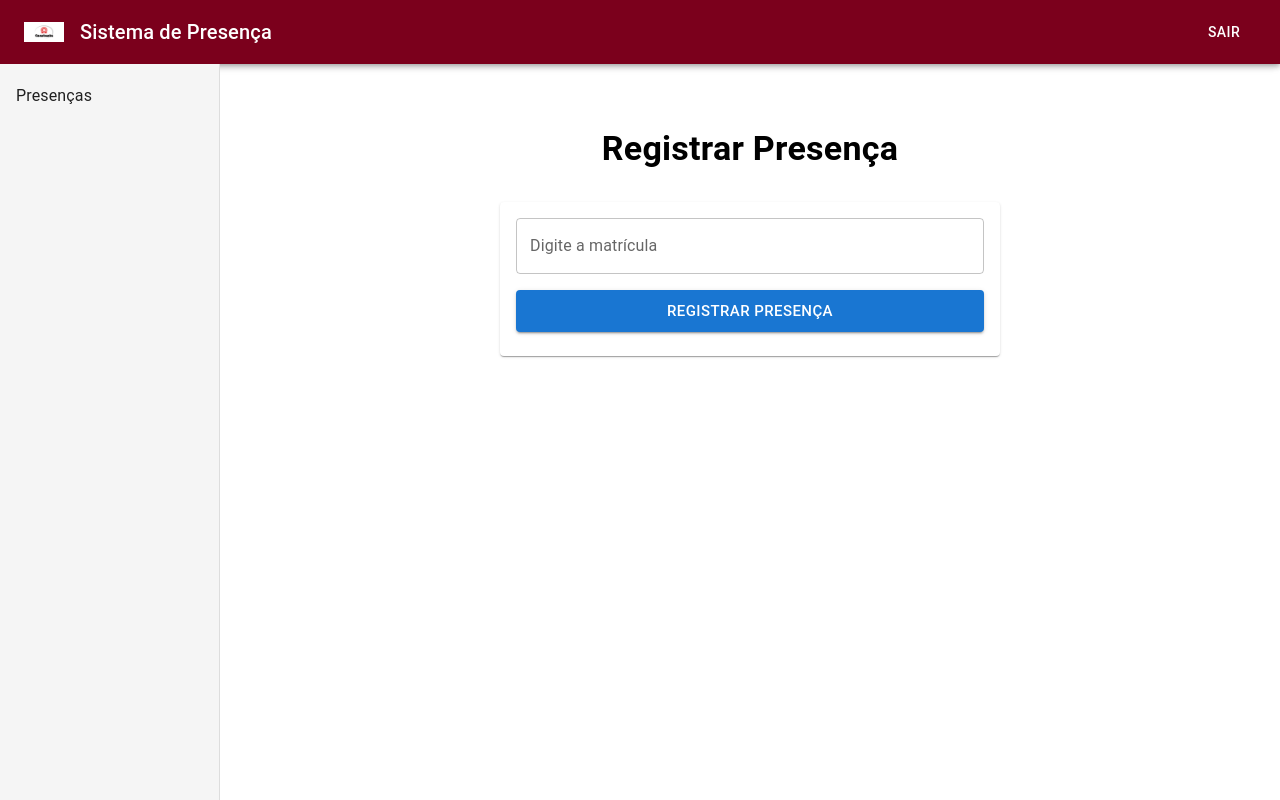
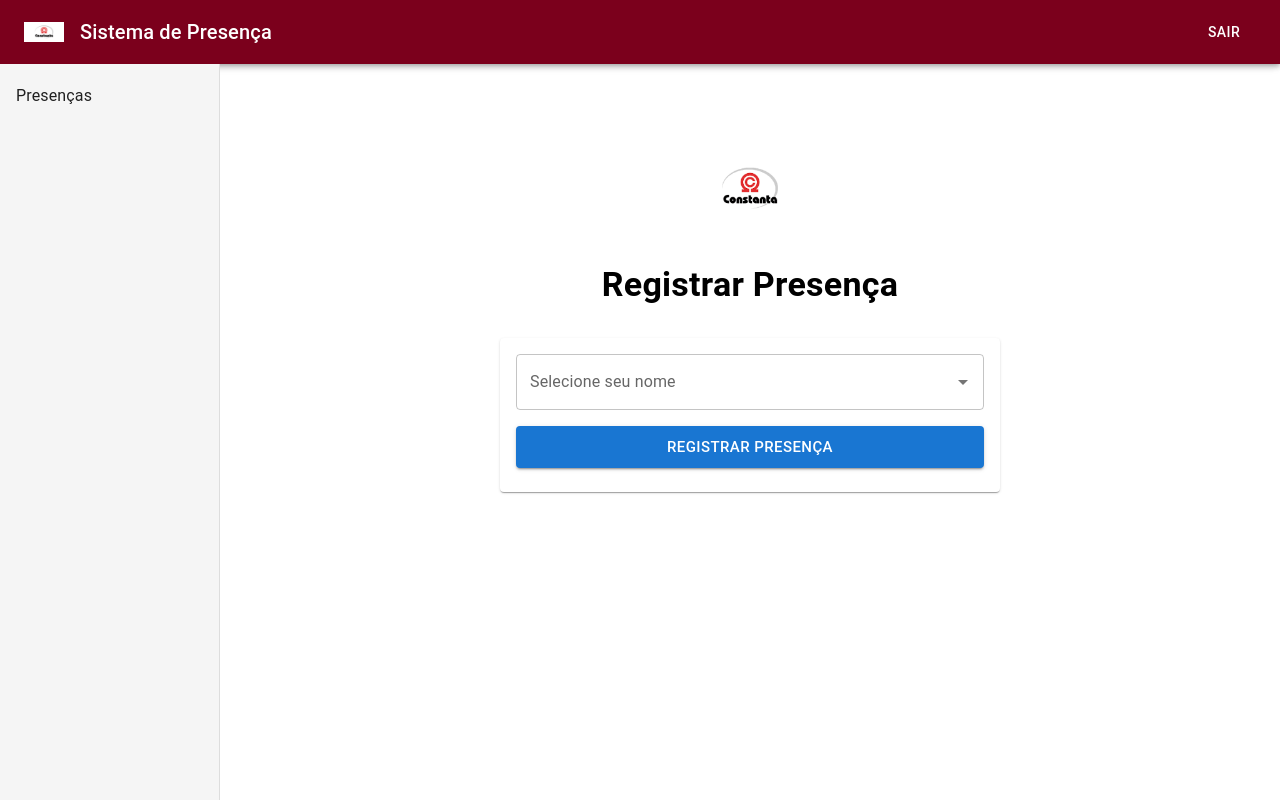
Before and after one commit to brunavillanova/sistema-presenca-backend, a React (Vite) app in the folder frontend/: page /presencas in a window 1280 px wide. Built offline with nearby package versions, Linux system fonts and the light colour scheme; no server answers.

Commit message:
alterando de matricula, para nome

```diff
--- a/frontend/src/pages/Presencas.tsx
+++ b/frontend/src/pages/Presencas.tsx
@@ -1,3 +1,5 @@
+import Autocomplete from "@mui/material/Autocomplete";
+
 import {
   Box,
   Button,
@@ -20,14 +22,22 @@ import MainLayout from "../layouts/MainLayout";
 
 import api from "../services/api";
 
+import empresa from "../assets/empresa.png";
+
 function Presencas() {
 
   const usuario = JSON.parse(
     localStorage.getItem("usuario") || "{}"
   );
 
+  const [nome, setNome] =
+    useState("");
+
   const [matricula, setMatricula] =
     useState("");
+
+  const [funcionarios, setFuncionarios] =
+    useState<any[]>([]);
 
   const [dataFiltro, setDataFiltro] =
     useState("");
@@ -40,6 +50,26 @@ function Presencas() {
 
   const [erro, setErro] =
     useState("");
+
+  async function carregarFuncionarios() {
+
+    try {
+
+      const response =
+        await api.get(
+          "/funcionarios"
+        );
+
+      setFuncionarios(
+        response.data
+      );
+
+    } catch (error) {
+
+      console.log(error);
+
+    }
+  }
 
   async function carregarPresencas() {
 
@@ -94,6 +124,8 @@ function Presencas() {
           response.data.presenca.atraso,
       });
 
+      setNome("");
+
       setMatricula("");
 
       carregarPresencas();
@@ -119,6 +151,8 @@ function Presencas() {
 
     carregarPresencas();
 
+    carregarFuncionarios();
+
   }, [dataFiltro]);
 
   return (
@@ -138,6 +172,26 @@ function Presencas() {
           pt: 4,
         }}
       >
+
+        <Box
+          sx={{
+            display: "flex",
+            justifyContent: "center",
+            mb: 2,
+          }}
+        >
+
+          <img
+            src={empresa}
+            alt="Logo Empresa"
+            style={{
+              width: 120,
+              height: 120,
+              objectFit: "contain",
+            }}
+          />
+
+        </Box>
 
         {/* FUNCIONÁRIO */}
         {usuario.tipo !== "admin" && (
@@ -174,16 +228,35 @@ function Presencas() {
                   }}
                 >
 
+                  <Autocomplete
+                    options={funcionarios}
+
+                    getOptionLabel={(option) =>
+                      option.nome || ""
+                    }
+
+                    onChange={(
+                      _,
+                      value
+                    ) => {
+
+                      setNome(
+                        value?.nome || ""
+                      );
+
+                      setMatricula(
+                        value?.matricula || ""
+                      );
+                    }}
+
+                    renderInput={(params) => (
+
                       <TextField
-                    label="Digite a matrícula"
+                        {...params}
+                        label="Selecione seu nome"
+                      />
 
-                    value={matricula}
-
-                    onChange={(e) =>
-                      setMatricula(
-                        e.target.value
-                      )
-                    }
+                    )}
                   />
 
                   <Button
```
Lines whose indentation alone changed are shown as unchanged.
